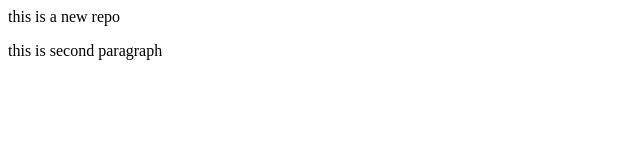
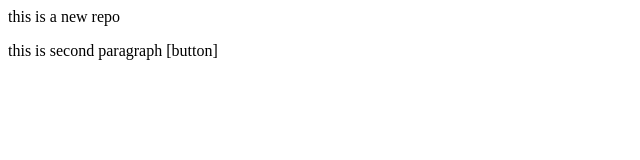
Before and after one commit to Sulindra-Thakur/Localrepo1, a plain HTML site: page index.html in a window 1280 px wide. Shown: the full height of the page, 0-640 px from the left. Drawn offline with Linux system fonts and the light colour scheme.

Commit message:
add button

```diff
--- a/index.html
+++ b/index.html
@@ -1,4 +1,4 @@
 <p> this is a new repo</p>
 <p>
-    this is second paragraph
+    this is second paragraph [button]
 </p>
```
